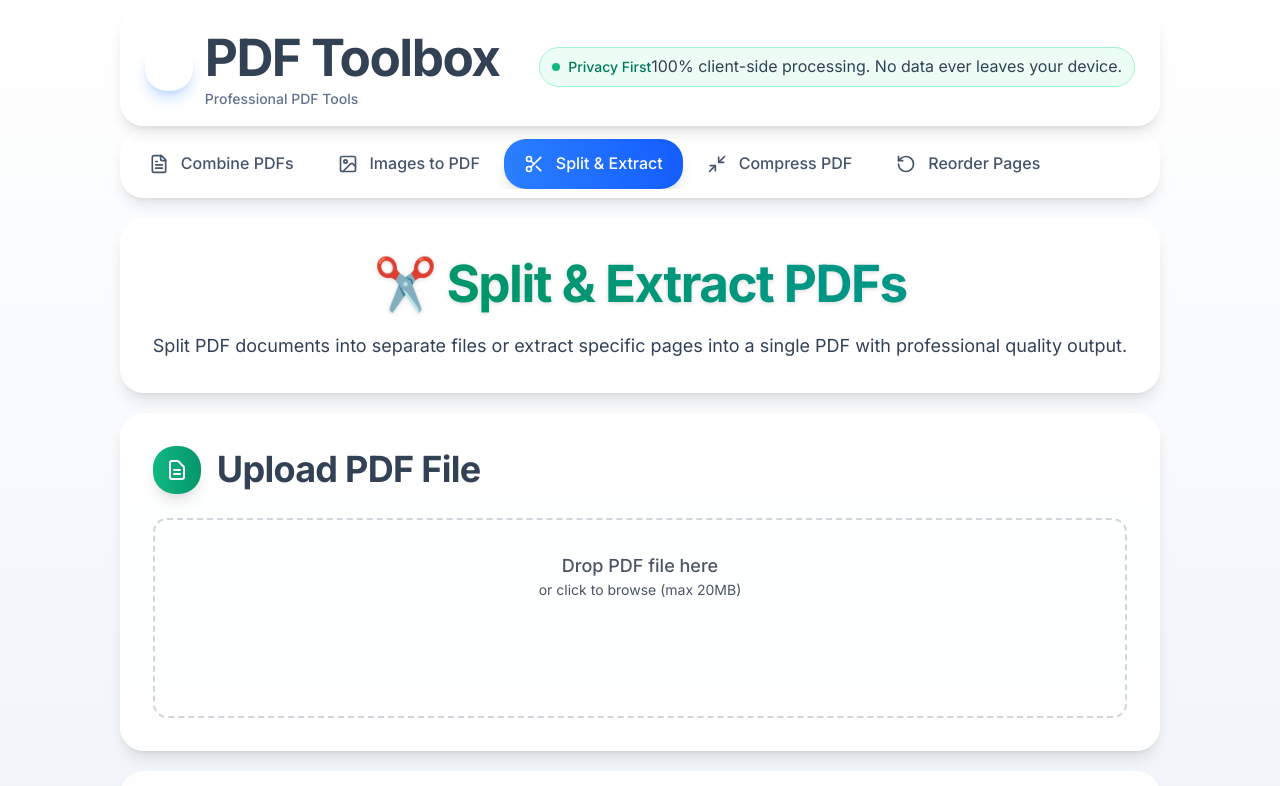
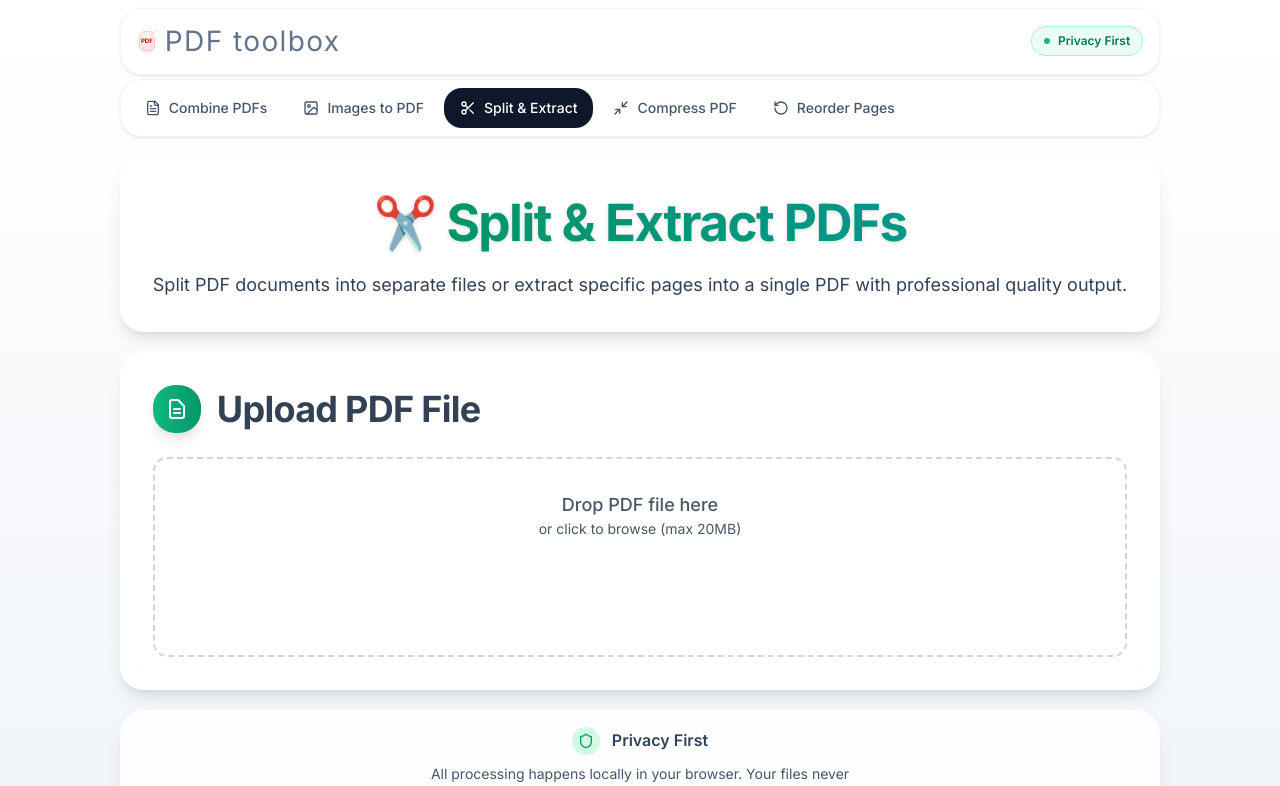
Before and after one commit to whitestrannik/my-pdf-toolbox, a React (Vite) app: page /my-pdf-toolbox/split-pdfs in a window 1280 px wide. Shown: the top 786 px of the page. Built offline with nearby package versions, Linux system fonts and the light colour scheme; the HTML template or start-up script is replaced by a standard one.

Commit message:
Redesign UI. WIP

```diff
--- a/src/components/Header.tsx
+++ b/src/components/Header.tsx
@@ -1,5 +1,4 @@
 import { Link, useLocation } from "react-router-dom";
-import { FileText } from "lucide-react";
 
 export const Header: React.FC = () => {
   const location = useLocation();
@@ -8,47 +7,48 @@ export const Header: React.FC = () => {
   return (
     <header className="px-6 pt-2">
       <div
-        className={`bg-white/90 backdrop-blur-sm rounded-3xl shadow-lg border border-white/20 px-6 py-4 max-w-7xl mx-auto ${!isHomePage ? "sticky top-2 z-[100]" : ""}`}
+        className={`bg-white/90 backdrop-blur-sm rounded-2xl shadow-sm border border-slate-100 px-4 py-2.5 max-w-7xl mx-auto ${!isHomePage ? "sticky top-2 z-[100]" : ""}`}
       >
         <div className="flex items-center justify-between">
           <Link
             to="/"
-            className="flex items-center space-x-3 transition-all duration-200 group"
-            style={{
-              transition: "all 0.2s ease",
-            }}
-            onMouseEnter={(e) => {
-              e.currentTarget.style.opacity = "0.9";
-              e.currentTarget.style.transform = "translateY(-1px)";
-            }}
-            onMouseLeave={(e) => {
-              e.currentTarget.style.opacity = "1";
-              e.currentTarget.style.transform = "translateY(0)";
-            }}
+            className="flex items-center space-x-2 transition-all duration-200 group"
           >
-            <div className="bg-gradient-primary rounded-2xl p-3 shadow-lg shadow-blue-500/25 transition-all duration-200">
-              <FileText className="w-6 h-6 text-white" strokeWidth={2} />
+            {/* PDF Symbol Icon */}
+            <div className="relative w-5 h-5 flex items-center justify-center">
+              {/* PDF Symbol */}
+              <div className="relative">
+                {/* Document Shape */}
+                <div className="w-4 h-5 bg-gradient-to-b from-red-50 to-red-100 border border-red-200 rounded-sm shadow-sm transition-all duration-300 group-hover:shadow-md">
+                  {/* PDF Text */}
+                  <div className="absolute inset-0 flex items-center justify-center">
+                    <span className="text-xs font-bold text-red-600 leading-none" style={{ fontSize: '6px' }}>
+                      PDF
+                    </span>
+                  </div>
+
+                  {/* Corner Fold */}
+                  <div className="absolute -top-0.5 -right-0.5 w-1.5 h-1.5 bg-white border-l border-b border-red-200 transform rotate-45 origin-bottom-left"></div>
+                </div>
+              </div>
             </div>
-            <div>
-              <h1 className="text-2xl font-bold text-slate-800 tracking-tight">
-                PDF Toolbox
-              </h1>
-              <p className="text-sm text-slate-500 font-medium">
-                Professional PDF Tools
-              </p>
-            </div>
+
+            {/* 28px Text */}
+            <span className="font-normal text-slate-500 tracking-wider" style={{ fontSize: '28px' }}>
+              PDF toolbox
+            </span>
           </Link>
 
           <div className="flex items-center space-x-3">
-            <div className="hidden sm:flex items-center px-3 py-1.5 bg-emerald-50 border border-emerald-200 rounded-full tooltip-container transition-all duration-200 hover:bg-emerald-100 hover:border-emerald-300">
+            <div className="hidden sm:flex items-center px-3 py-1.5 bg-emerald-50 border border-emerald-200 rounded-lg tooltip-container transition-all duration-200 hover:bg-emerald-100 hover:border-emerald-300">
               <div className="relative flex items-center space-x-2">
-                <div className="w-2 h-2 bg-emerald-500 rounded-full animate-pulse flex-shrink-0"></div>
-                <span className="text-sm font-medium text-emerald-700">
+                <div className="w-1.5 h-1.5 bg-emerald-500 rounded-full animate-pulse flex-shrink-0"></div>
+                <span className="text-xs font-semibold text-emerald-700">
                   Privacy First
                 </span>
               </div>
               <div className="tooltip">
-                100% client-side processing. No data ever leaves your device.
+                100% client-side processing. Your files never leave your device.
               </div>
             </div>
           </div>
--- a/src/components/Navigation.tsx
+++ b/src/components/Navigation.tsx
@@ -44,8 +44,8 @@ export const Navigation: React.FC = () => {
   return (
     <nav className="px-6 py-1">
       <div className="max-w-7xl mx-auto">
-        <div className="bg-white/90 backdrop-blur-sm rounded-3xl shadow-lg border border-white/20 p-2">
-          <div className="flex space-x-1 overflow-x-auto nav-scrollbar-hidden">
+        <div className="bg-white/90 backdrop-blur-sm rounded-2xl shadow-sm border border-slate-100 p-2">
+          <div className="flex space-x-1 overflow-x-auto scrollbar-hide">
             {tools.map((tool) => {
               const IconComponent = tool.icon;
               return (
@@ -54,12 +54,12 @@ export const Navigation: React.FC = () => {
                   to={tool.path}
                   className={({ isActive }) =>
                     isActive
-                      ? "flex items-center space-x-3 py-3 px-5 rounded-2xl whitespace-nowrap transition-all duration-300 font-medium bg-gradient-to-r from-blue-500 to-blue-600 text-white shadow-lg flex-shrink-0 transform hover:scale-105"
-                      : "flex items-center space-x-3 py-3 px-5 rounded-2xl whitespace-nowrap transition-all duration-300 font-medium text-slate-600 hover:text-slate-800 hover:bg-slate-50/80 flex-shrink-0 transform hover:scale-105"
+                      ? "flex items-center space-x-2 py-2.5 px-4 rounded-xl whitespace-nowrap transition-all duration-200 font-medium bg-slate-900 text-white shadow-sm flex-shrink-0"
+                      : "flex items-center space-x-2 py-2.5 px-4 rounded-xl whitespace-nowrap transition-all duration-200 font-medium text-slate-600 hover:text-slate-800 hover:bg-slate-50 flex-shrink-0"
                   }
                 >
-                  <IconComponent className="w-5 h-5" strokeWidth={2} />
-                  <span>{tool.name}</span>
+                  <IconComponent className="w-4 h-4" strokeWidth={2} />
+                  <span className="text-sm">{tool.name}</span>
                 </NavLink>
               );
             })}
--- a/src/index.css
+++ b/src/index.css
@@ -344,3 +344,66 @@ h2 {
 .bg-elegant {
   background: rgba(255, 255, 255, 0.8);
 }
+
+/* Scrollable Tools */
+.scrollbar-hide {
+  -ms-overflow-style: none;
+  scrollbar-width: none;
+}
+
+.scrollbar-hide::-webkit-scrollbar {
+  display: none;
+}
+
+/* Smooth Scrolling */
+.snap-x {
+  scroll-snap-type: x mandatory;
+}
+
+.snap-start {
+  scroll-snap-align: start;
+}
+
+.snap-mandatory {
+  scroll-snap-type: x mandatory;
+}
+
+/* Tooltip Styles */
+.tooltip-container {
+  position: relative;
+}
+
+.tooltip {
+  position: absolute;
+  top: 100%;
+  left: 50%;
+  transform: translateX(-50%);
+  margin-top: 8px;
+  padding: 8px 12px;
+  background: rgba(0, 0, 0, 0.9);
+  color: white;
+  border-radius: 6px;
+  font-size: 12px;
+  line-height: 1.4;
+  white-space: nowrap;
+  z-index: 1000;
+  opacity: 0;
+  visibility: hidden;
+  transition: opacity 0.2s ease, visibility 0.2s ease;
+  pointer-events: none;
+}
+
+.tooltip::before {
+  content: "";
+  position: absolute;
+  bottom: 100%;
+  left: 50%;
+  transform: translateX(-50%);
+  border: 4px solid transparent;
+  border-bottom-color: rgba(0, 0, 0, 0.9);
+}
+
+.tooltip-container:hover .tooltip {
+  opacity: 1;
+  visibility: visible;
+}
```
Also changed, not shown: src/views/HomePage.tsx (+51 -23 lines).
